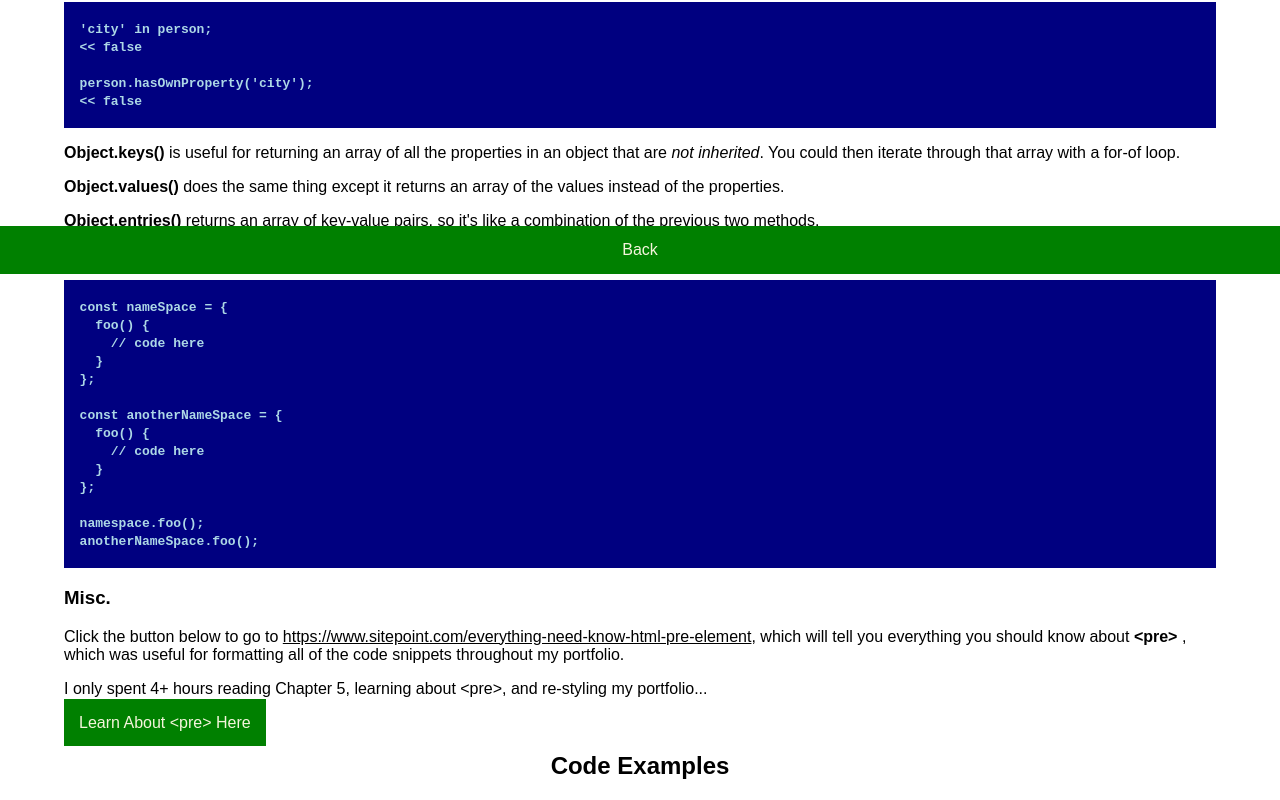
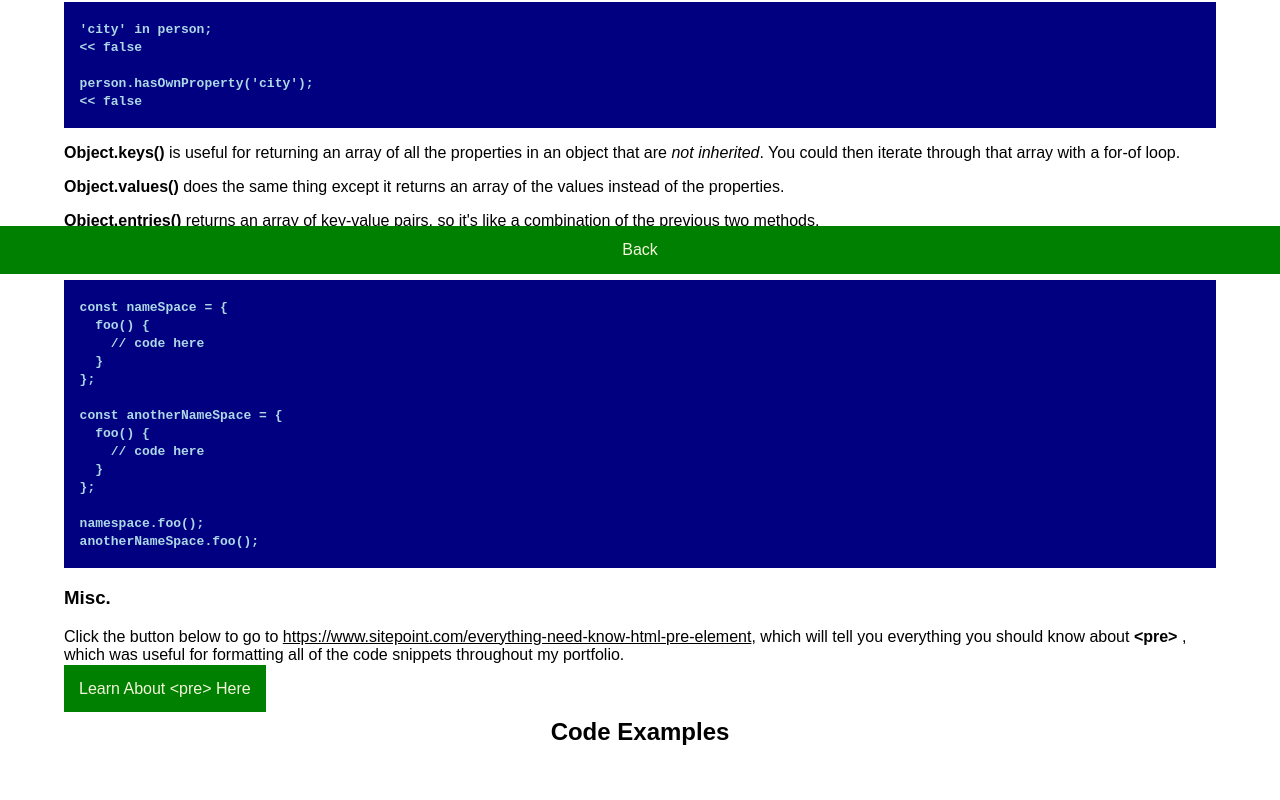
Before and after one commit to polsongarrett/WDD330_Spring2021, a plain HTML site: page week03/index.html in a window 1280 px wide. Shown: the part 526-1326 px from the top of the page. After the commit the page ends 1292 px from the top, so only its background shows below. Drawn offline with Linux system fonts and the light colour scheme.

Commit message:
removed line from week 3 notes

```diff
--- a/week03/index.html
+++ b/week03/index.html
@@ -104,7 +104,6 @@
           Click the button below to go to <u>https://www.sitepoint.com/everything-need-know-html-pre-element</u>, which will tell you everything
           you should know about <b>&lt;pre&gt;</b> , which was useful for formatting all of the code snippets throughout my portfolio.
         </p>
-        <p>I only spent 4+ hours reading Chapter 5, learning about &lt;pre&gt;, and re-styling my portfolio...</p>
         <a href="https://www.sitepoint.com/everything-need-know-html-pre-element/">Learn About &lt;pre&gt; Here</a>
       </section>
     </section>
```
